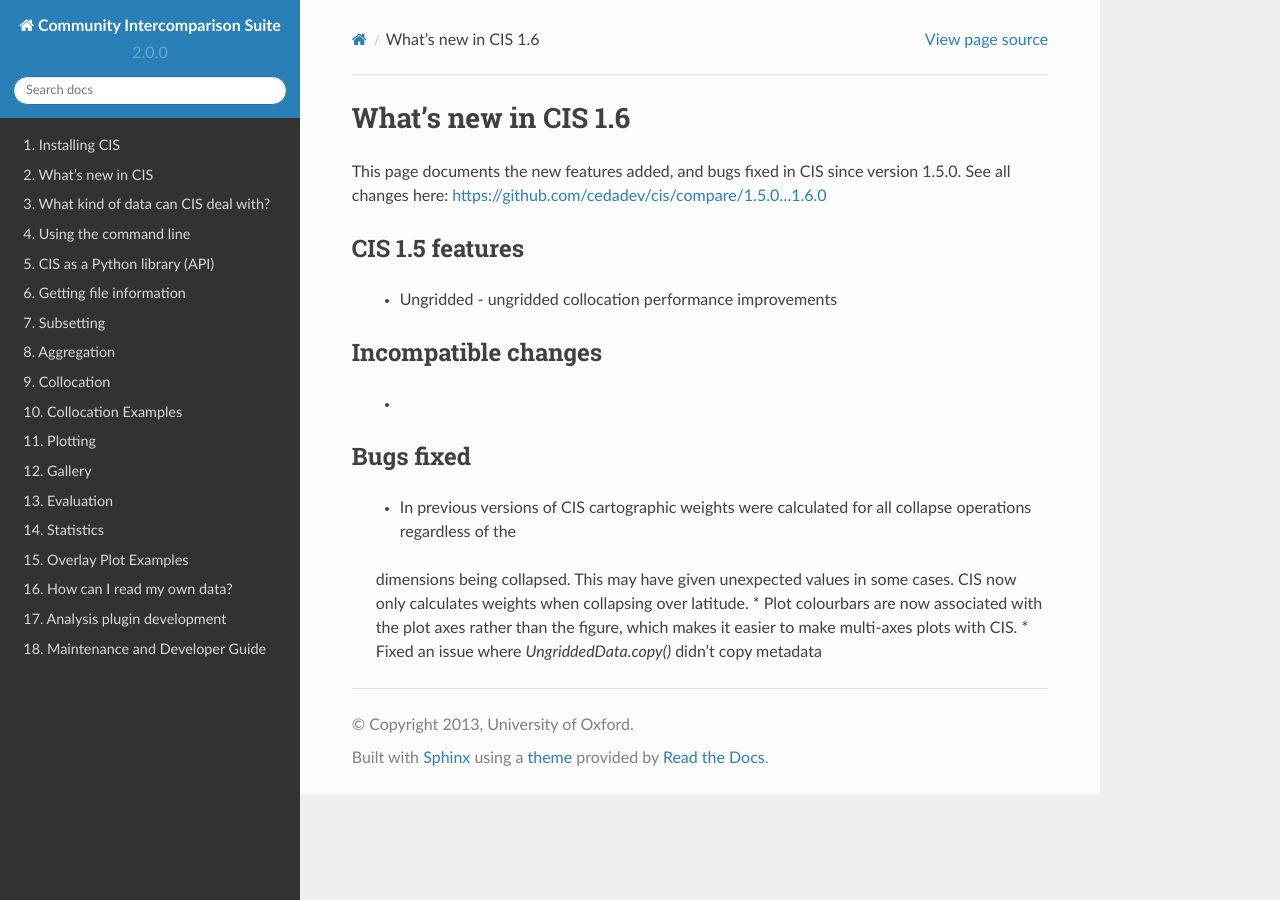
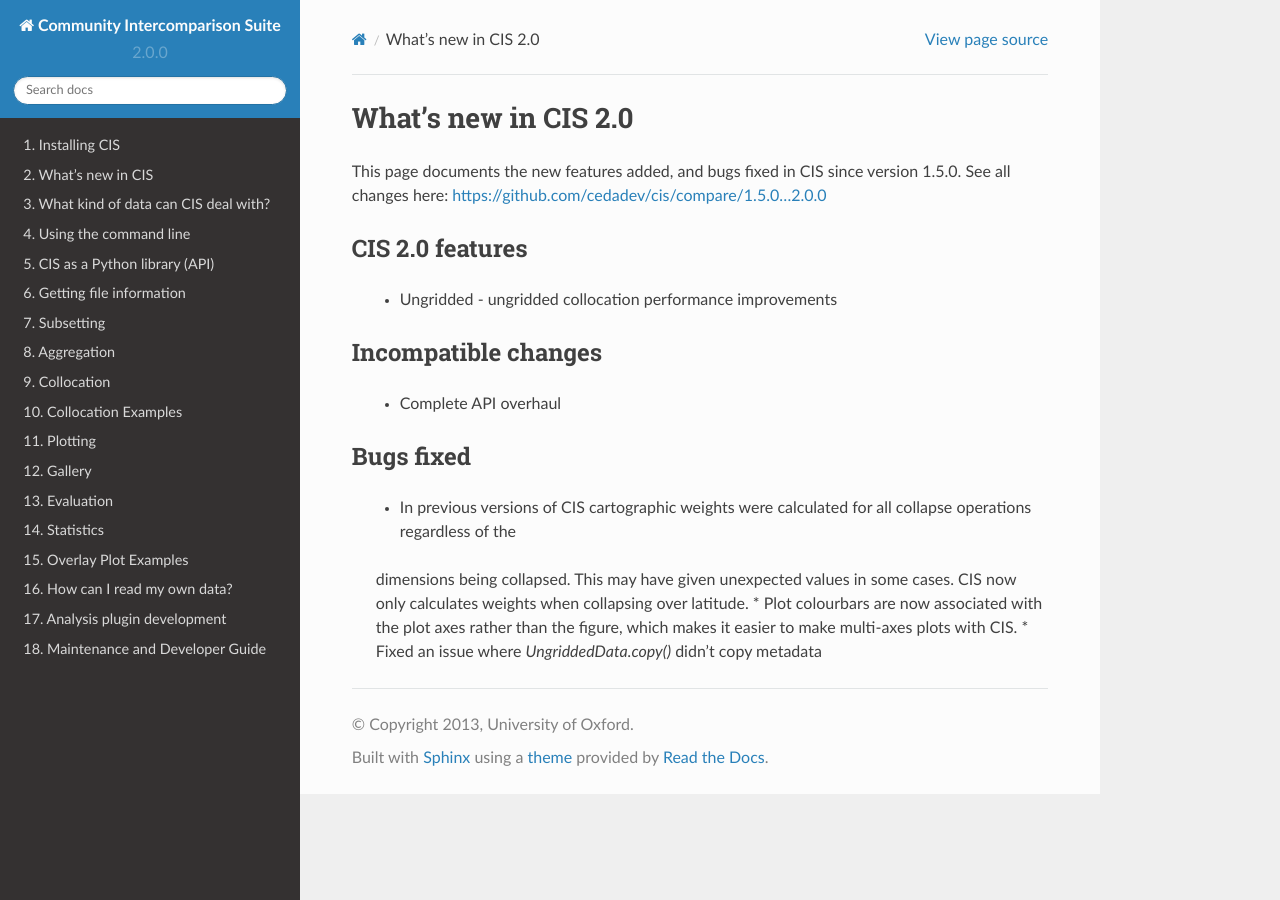
Before and after one commit to cedadev/cis, a Sphinx documentation site: the page built from doc/whats_new_2.0.rst, in a window 1280 px wide. Built offline with Sphinx 7.4.7 and the Read the Docs theme 2.0.0, drawn with Linux system fonts in a browser that asks for light colours.

Commit message:
Update what's new

```diff
--- a/doc/whats_new_1.6.rst
+++ b/doc/whats_new_2.0.rst
@@ -1,19 +1,19 @@
 
 =====================
-What's new in CIS 1.6
+What's new in CIS 2.0
 =====================
 
-This page documents the new features added, and bugs fixed in CIS since version 1.5.0. See all changes here: https://github.com/cedadev/cis/compare/1.5.0...1.6.0
+This page documents the new features added, and bugs fixed in CIS since version 1.5.0. See all changes here: https://github.com/cedadev/cis/compare/1.5.0...2.0.0
 
 
-CIS 1.5 features
+CIS 2.0 features
 ================
  * Ungridded - ungridded collocation performance improvements
 
 
 Incompatible changes
 ====================
- *
+ * Complete API overhaul
 
 Bugs fixed
 ==========
```
